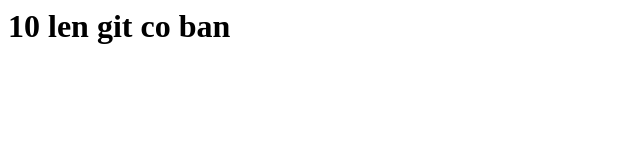
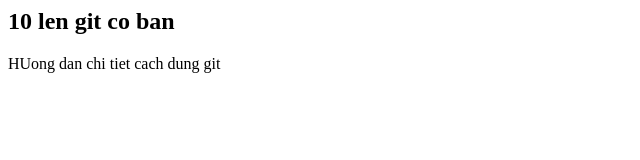
Before and after one commit to ntnguyen0903/dummy, a plain HTML site: page index.html in a window 1280 px wide. Shown: the whole page, without its empty margins (0-640 px from the left). Drawn offline with Linux system fonts and the light colour scheme.

Commit message:
Change  H1 to H2, add <p>

```diff
--- a/index.html
+++ b/index.html
@@ -6,6 +6,7 @@
     <title>Git &Github DAt</title>
 </head>
 <body>
-    <h1>10 len git co ban</h1>
+    <h2>10 len git co ban</h2>
+    <p>HUong  dan chi  tiet cach   dung  git </p>
 </body>
 </html>
```
